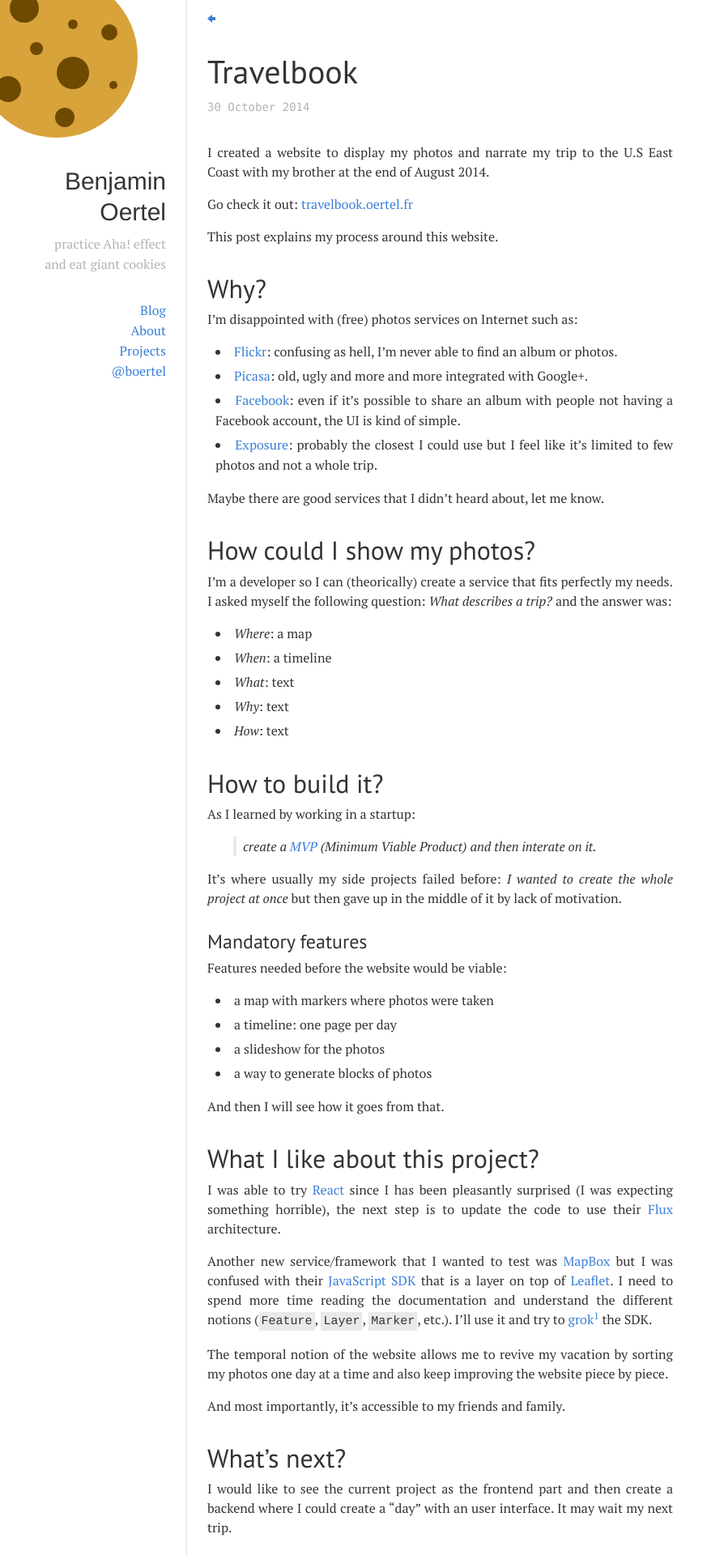
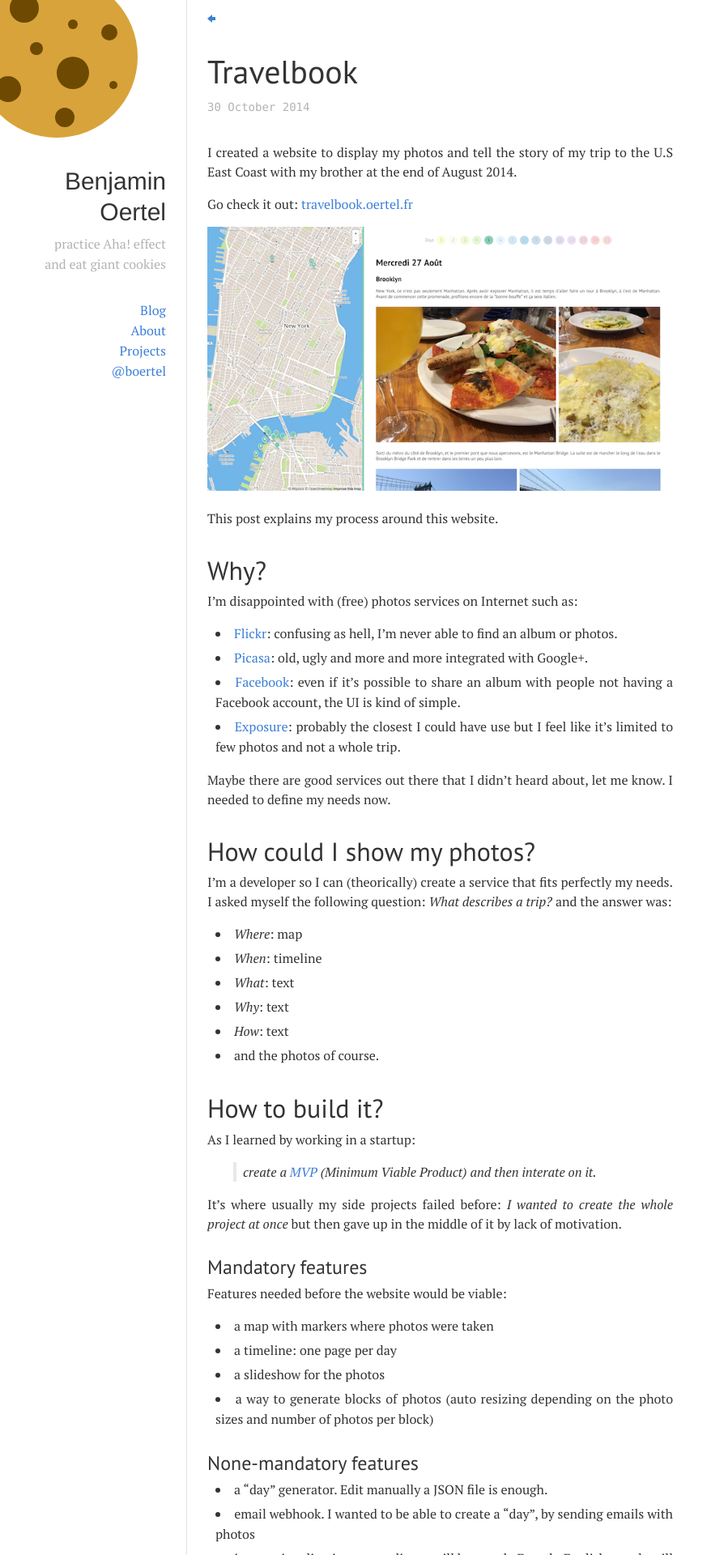
Before and after one commit to boertel/blog, a Jekyll site: the page built from _posts/2014-10-30-travelbook.md, in a window 1280 px wide. Shown: the top 1920 px of the page at 81% size, without its empty margins (0-894 px from the left). Built offline with Jekyll 4.4.1, drawn with Linux system fonts in a browser that asks for light colours; comment, search, counter and statistics services are not loaded; some of the changed text lies outside the part shown.

Commit message:
amazing blog

```diff
--- a/_posts/2014-10-30-travelbook.md
+++ b/_posts/2014-10-30-travelbook.md
@@ -1,12 +1,15 @@
 ---
 layout: post
 title: Travelbook
+permalink: travelbook
 tags: projects travelbook photos travel
 ---
 
-I created a website to display my photos and narrate my trip to the U.S East Coast with my brother at the end of August 2014.
+I created a website to display my photos and tell the story of my trip to the U.S East Coast with my brother at the end of August 2014.
 
 Go check it out: [travelbook.oertel.fr](http://travelbook.oertel.fr)
+
+![Screenshot](/media/travelbook/screenshot.png)
 
 This post explains my process around this website.
 
@@ -17,19 +20,20 @@ I'm disappointed with (free) photos services on Internet such as:
 - [Flickr](https://www.flickr.com): confusing as hell, I'm never able to find an album or photos.
 - [Picasa](http://picasa.google.com): old, ugly and more and more integrated with Google+.
 - [Facebook](http://facebook): even if it's possible to share an album with people not having a Facebook account, the UI is kind of simple.
-- [Exposure](http://exposure.co): probably the closest I could use but I feel like it's limited to few photos and not a whole trip.
+- [Exposure](http://exposure.co): probably the closest I could have use but I feel like it's limited to few photos and not a whole trip.
 
-Maybe there are good services that I didn't heard about, let me know.
+Maybe there are good services out there that I didn't heard about, let me know. I needed to define my needs now.
 
 ## How could I show my photos?
 
 I'm a developer so I can (theorically) create a service that fits perfectly my needs. I asked myself the following question: *What describes a trip?* and the answer was:
 
-- *Where*: a map
-- *When*: a timeline
+- *Where*: map
+- *When*: timeline
 - *What*: text
 - *Why*: text
 - *How*: text
+- and the photos of course.
 
 
 ## How to build it?
@@ -47,28 +51,33 @@ Features needed before the website would be viable:
 - a map with markers where photos were taken
 - a timeline: one page per day
 - a slideshow for the photos
-- a way to generate blocks of photos
+- a way to generate blocks of photos (auto resizing depending on the photo sizes and number of photos per block)
 
-And then I will see how it goes from that.
+
+### None-mandatory features
+
+- a "day" generator. Edit manually a JSON file is enough.
+- email webhook. I wanted to be able to create a "day", by sending emails with photos
+- internationalization, my audience will be mostly French. English people will have to satisfy themself with the photos.
 
 
 
 ## What I like about this project?
 
-I was able to try [React](https://github.com/facebook/react) since I has been pleasantly surprised (I was expecting something horrible), the next step is to update the code to use their [Flux](https://github.com/facebook/flux) architecture.
+I was able to try [React](https://github.com/facebook/react). Usually for most of frameworks I try, I'm expecting the worth but I have been pleasantly surprised. The next step is to update the code with Facebook [Flux](https://github.com/facebook/flux) architecture.
 
-Another new service/framework that I wanted to test was [MapBox](https://www.mapbox.com) but I was confused with their [JavaScript SDK]() that is a layer on top of [Leaflet](http://leafletjs.com/). I need to spend more time reading the documentation and understand the different notions (`Feature`, `Layer`, `Marker`, etc.). I'll use it and try to [grok](http://en.wikipedia.org/wiki/Grok)[^1] the SDK.
+Another new service/framework I wanted to test was [MapBox](https://www.mapbox.com). I was confused with their [JavaScript SDK](https://www.mapbox.com/mapbox.js/api/v2.1.4/) (layer on top of [Leaflet](http://leafletjs.com/)). I need to spend more time reading the documentation and understand the different notions (`Feature`, `Layer`, `Marker`, etc.) in order to grok[^1] it.
 
-The temporal notion of the website allows me to revive my vacation by sorting my photos one day at a time and also keep improving the website piece by piece.
+And for a none-technical point of view, the temporal notion of the website allows me to relive my vacation by sorting my photos one day at a time (I was too lazy to make the whole trip at once) and also keep improving the website piece by piece.
 
-And most importantly, it's accessible to my friends and family.
+And most importantly, it's accessible to a vast majority of my friends and family (compare to my others projects).
 
 
 ## What's next?
 
-I would like to see the current project as the frontend part and then create a backend where I could create a "day" with an user interface. It may wait my next trip.
+Besides small [bugs and improvements](https://github.com/boertel/travelbook/issues) I can/need to do, I would like to create a backend where I could create a "day" with an user interface and keep the current project for the frontend part. It may wait my next long trip.
 
 
 #### Footnotes:
 
-[^1]: Yes, I'm reading [*Stranger in a Strange Land*](http://en.wikipedia.org/wiki/Stranger_in_a_Strange_Land) while writing this post.
+[^1]: [en.wikipedia.org/wiki/Grok](http://en.wikipedia.org/wiki/Grok), I'm reading [*Stranger in a Strange Land*](http://en.wikipedia.org/wiki/Stranger_in_a_Strange_Land) while writing this post.
--- a/static/css/blog.css
+++ b/static/css/blog.css
@@ -33,11 +33,17 @@ strong {
     font-weight: bold;
 }
 
+.post img {
+    width: 100%;
+    text-align: center;
+}
+
 sub, sup {
     font-size: 75%;
     line-height: 0;
     position: relative;
     vertical-align: baseline;
+    padding-left: 0.1em;
 }
 
 sup {
@@ -46,6 +52,11 @@ sup {
 
 sub {
     bottom: -0.25em;
+}
+
+ol {
+    list-style: decimal;
+    margin-left: 2.5em;
 }
 
 blockquote {
@@ -154,6 +165,17 @@ button:hover, button:focus {
 
 #footnotes {
     margin-top: 4em;
+}
+
+.footnotes li {
+    padding: 0.5em;
+    margin-bottom: 1em;
+}
+.footnotes li p {
+    margin-bottom: 0;
+}
+.footnotes .active {
+    background-color: #E9E9E9;
 }
 
 li {
@@ -306,6 +328,7 @@ span.desktop {
         padding: 0;
         margin: 0;
         height: auto;
+        border: none;
     }
     article, nav {
         max-width: 575px;
```
Also changed, not shown: _layouts/post.html (+15 -0 lines), favicon.png, media/travelbook/screenshot.png (added).
